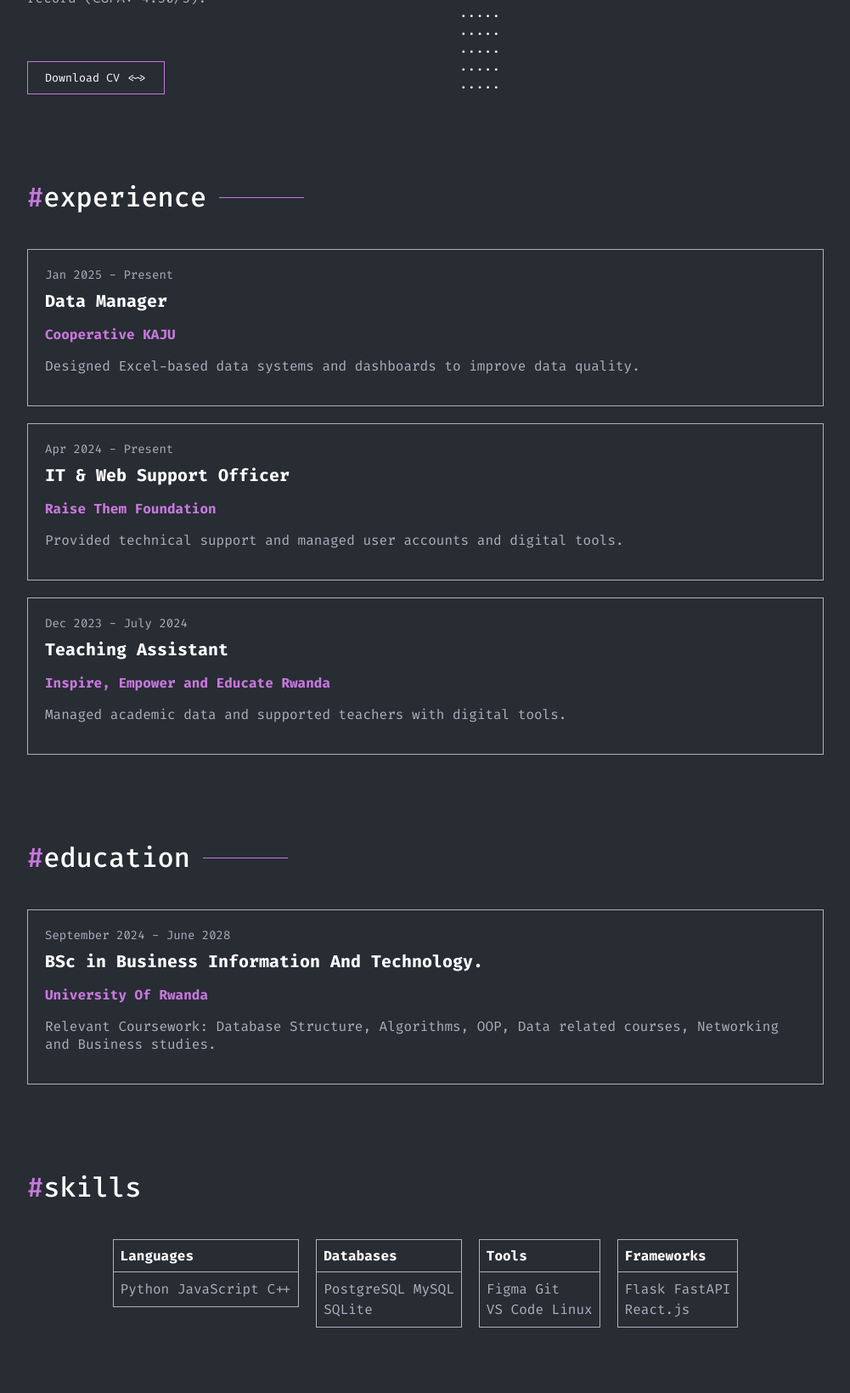
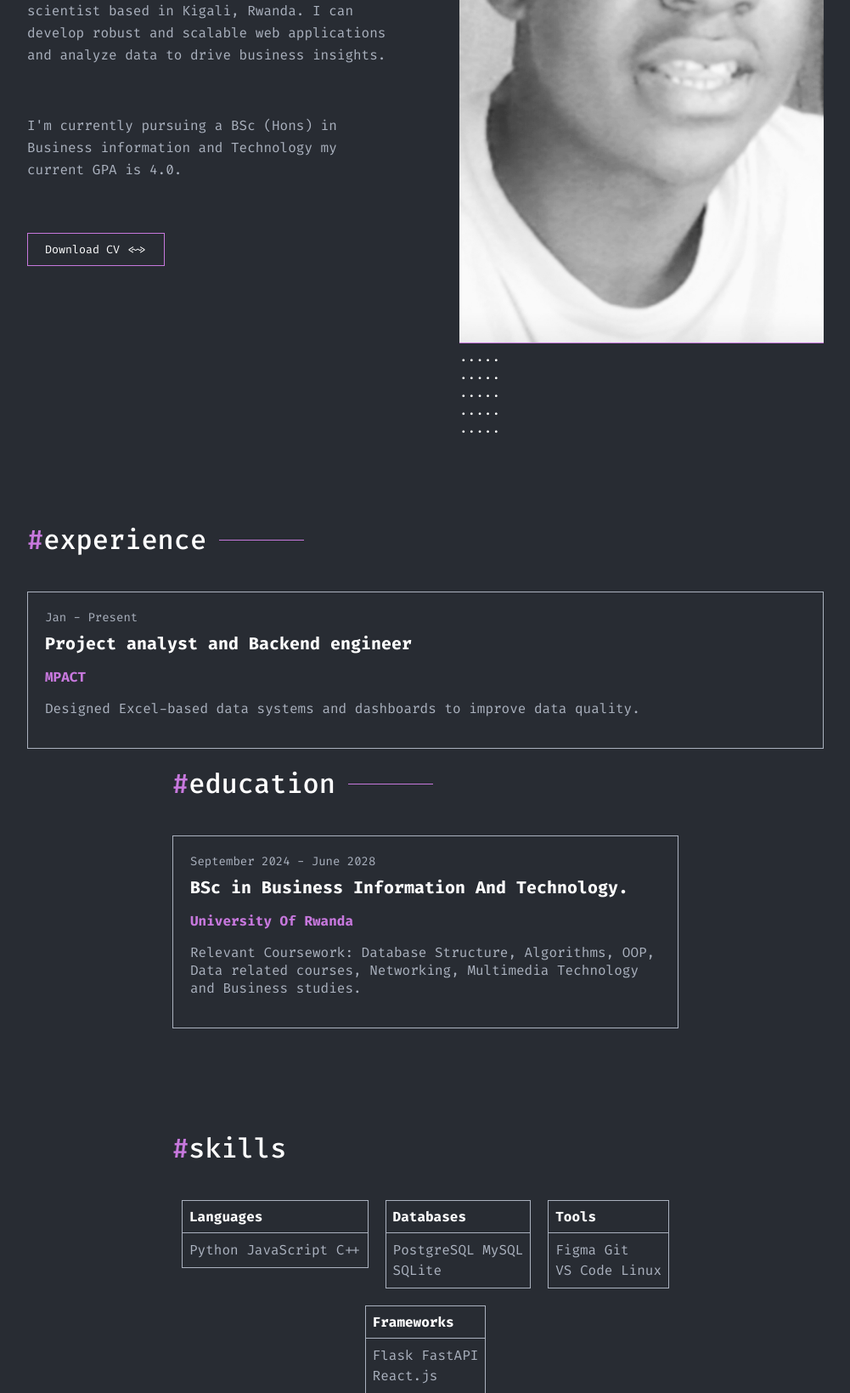
Before and after one commit to mugishakayishema/kayishema, a Flask app: template templates/about.html in a window 1280 px wide. Shown: the part 682-2321 px from the top of the page at 85% size, without its empty margins (139-1140 px from the left). Run offline with Flask 3, Linux system fonts and the light colour scheme; the template is opened without the code that fills it, so the values that code supplies are empty.

Commit message:
Added my cv

```diff
--- a/templates/about.html
+++ b/templates/about.html
@@ -4,7 +4,7 @@
     <meta charset="UTF-8">
     <meta name="viewport" content="width=device-width, initial-scale=1.0">
     <title>About Me - Kayishema</title>
-    <link rel="stylesheet" href="{{ url_for('static', filename='css/style.css') }}">
+    <link rel="stylesheet" href="{{ url_for('static', filename='style.css') }}">
     <link href="https://fonts.googleapis.com/css2?family=Fira+Code:wght@300;400;500;600;700&display=swap" rel="stylesheet">
 </head>
 <body>
@@ -58,16 +58,16 @@
 
     <div class="main-container about-page-layout hidden-element delay-200">
         <div class="about-text">
-            <p>Hello, I'm Principie!</p>
+            <p>Hello, I'm Kayishema!</p>
             <br>
-            <p>I'm a front-end developer based in Kigali, Rwanda. I can develop responsive websites from scratch and raise them into modern user-friendly web experiences.</p>
+            <p>I'm a back-end developer and aspiring data scientist based in Kigali, Rwanda. I can develop robust and scalable web applications and analyze data to drive business insights.</p>
             <br>
-            <p>I'm currently pursuing a BSc (Hons) in Software Engineering with a strong academic record (CGPA: 4.50/5).</p>
+            <p>I'm currently pursuing a BSc (Hons) in Business information and Technology my current GPA is 4.0.</p>
             <br>
             <a href="CPrincipieCV.pdf" download><button class="two">Download CV <~></button></a>
         </div>
         <div class="about-image">
-             <img src="{{ url_for('static', filename='images/Group_46.png') }}" alt="Principie">
+             <img src="{{ url_for('static', filename='images/mugisha.png') }}" alt="Kayishema">
              <div class="dots-decoration">.....<br>.....<br>.....<br>.....<br>.....</div>
         </div>
     </div>
@@ -79,25 +79,12 @@
         </div>
         <div class="experience-list">
              <div class="exp-item hover-card">
-                <span class="exp-date">Jan 2025 - Present</span>
-                <h3>Data Manager</h3>
-                <p class="exp-org">Cooperative KAJU</p>
+                <span class="exp-date">Jan  - Present</span>
+                <h3>Project analyst and Backend engineer</h3>
+                <p class="exp-org">MPACT</p>
                 <p>Designed Excel-based data systems and dashboards to improve data quality.</p>
             </div>
-            <div class="exp-item hover-card">
-                <span class="exp-date">Apr 2024 - Present</span>
-                <h3>IT & Web Support Officer</h3>
-                <p class="exp-org">Raise Them Foundation</p>
-                <p>Provided technical support and managed user accounts and digital tools.</p>
-            </div>
-            <div class="exp-item hover-card">
-                <span class="exp-date">Dec 2023 - July 2024</span>
-                <h3>Teaching Assistant</h3>
-                <p class="exp-org">Inspire, Empower and Educate Rwanda</p>
-                <p>Managed academic data and supported teachers with digital tools.</p>
-            </div>
-        </div>
-    </div>
+
 
     <div class="main-container hidden-element">
         <div class="section-title">
@@ -109,7 +96,7 @@
                 <span class="exp-date">September 2024 - June 2028</span>
                 <h3>BSc in Business Information And Technology.</h3>
                 <p class="exp-org">University Of Rwanda</p>
-                <p>Relevant Coursework: Database Structure, Algorithms, OOP, Data related courses, Networking and Business studies.</p>
+                <p>Relevant Coursework: Database Structure, Algorithms, OOP, Data related courses, Networking, Multimedia Technology and Business studies.</p>
             </div>
         </div>
     </div>
@@ -171,6 +158,6 @@
         <p>© Copyright 2026. Made by Kayishema😎</p>
     </div>
 
-    <script src="{{ url_for('static', filename='js/script.js') }}"></script>
+    <script src="{{ url_for('static', filename='script.js') }}"></script>
 </body>
 </html>
```
Also changed, not shown: 1 other file.
